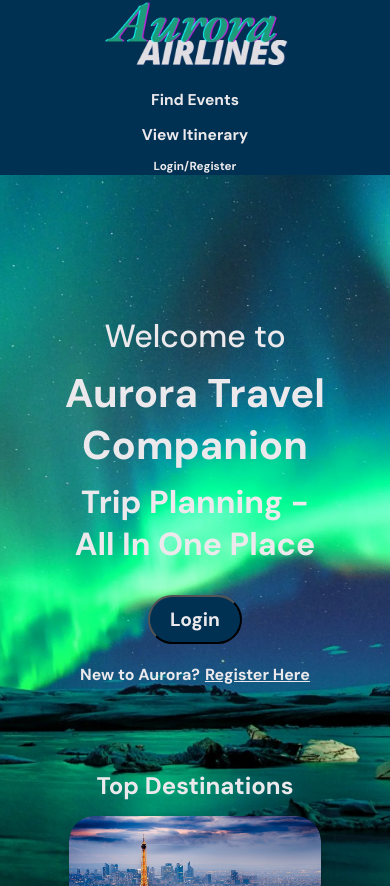
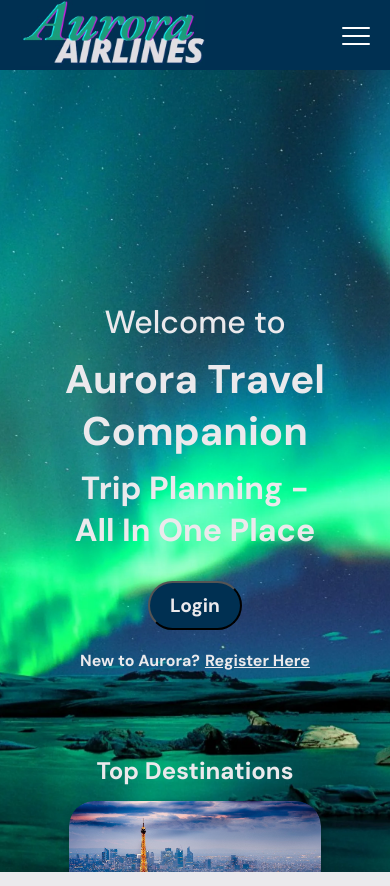
Before and after one commit to charlielang02/aurora-itinerary-app, a React (Vite) app: page / in a window 390 px wide. Built offline with nearby package versions, Linux system fonts and the light colour scheme.

Commit message:
add hamburger menu

```diff
--- /dev/null
+++ b/src/components/HamburgerButton.css
@@ -0,0 +1,63 @@
+:root {
+    --navbar-thickness: 70px;
+    --ham-animation-timing: 200ms ease-in-out;
+    --ham-gap: 6px;
+    --ham-bar-thickness: 2px;
+}
+
+.hamburger {
+    display: none;
+    flex-direction: column;
+    position: absolute;
+    gap: 6px;
+    cursor: pointer;
+    z-index: 999999;
+    right: 20px;
+    top: calc((var(--navbar-thickness) - var(--ham-bar-thickness) * 3 - var(--ham-gap) * 2) / 2);
+}
+
+.hamburger input {
+    display: none;
+    appearance: none;
+    pointer-events: none;
+    outline: none;
+}
+
+.ham_bar1,
+.ham_bar2,
+.ham_bar3 {
+    width: 28px;
+    height: var(--ham-bar-thickness);
+    background-color: white;
+    border-radius: 9999px;
+    margin-bottom: var(--ham-gap);
+}
+
+.ham_bar1,
+.ham_bar3 {
+    transform-origin: center center;
+    transition: transform var(--ham-animation-timing);
+}
+
+.ham_bar2 {
+    transition: width var(--ham-animation-timing), opacity var(--ham-animation-timing);
+}
+
+.hamburger input:checked~.ham_bar1 {
+    transform: translateY(8px) rotate(45deg);
+}
+
+.hamburger input:checked~.ham_bar2 {
+    width: 0;
+    opacity: 0;
+}
+
+.hamburger input:checked~.ham_bar3 {
+    transform: translateY(-8px) rotate(-45deg);
+}
+
+@media (max-width: 768px) {
+    .hamburger {
+        display: inline-block;
+    }
+}
--- /dev/null
+++ b/src/components/HamburgerButton.jsx
@@ -0,0 +1,16 @@
+import './HamburgerButton.css';
+
+const joinClassNames = (...classNames) => classNames.filter(s => s).join(' ');
+
+const HamburgerButton = ({ className, isOpen, onToggle }) => {
+  return (
+    <label className={joinClassNames("hamburger", className, isOpen ? 'open' : '')}>
+      <input type="checkbox" checked={isOpen} onChange={onToggle} />
+      <div className="ham_bar1" />
+      <div className="ham_bar2" />
+      <div className="ham_bar3" />
+    </label>
+  );
+}
+
+export default HamburgerButton;
--- a/src/components/Navbar.css
+++ b/src/components/Navbar.css
@@ -8,7 +8,6 @@
     padding: 0;
     box-sizing: border-box;
     font-family: 'DM Sans', sans-serif !important;
-
 }
 
 body {
@@ -17,15 +16,24 @@
     box-sizing: border-box;
 }
 
+.nav-container {
+    display: flex;
+    align-items: flex-end;
+    flex-direction: column;
+}
+
 /* Navbar Styling */
 .navbar {
-    width: 100%;
-    height: 10vh; /* Takes up top 10% of the screen */
-    background-color: #003052; /* Main color */
+    height: 70px;
+    background-color: #003052;
+    /* Main color */
     display: flex;
-    justify-content: space-between; /* Aligns left, center, and right sections */
-    align-items: center; /* Vertically centers items */
-    padding: 0 20px;
+    justify-content: space-between;
+    /* Aligns left, center, and right sections */
+    align-items: center;
+    /* Vertically centers items */
+    padding-left: 20px;
+    padding-right: 20px;
     position: fixed;
     top: 0;
     left: 0;
@@ -35,14 +43,19 @@
 
 /* Logo Styling */
 .navbar-left .logo-img {
-    max-height: 8vh;  /* Scale logo to 80% of the navbar height */
-    width: auto; /* Maintain aspect ratio */
-    object-fit: contain; /* Ensure the logo fits within the container without distortion */
-    transition: transform 0.3s ease-in-out; /* Smooth transition for scaling */
+    max-height: 8vh;
+    /* Scale logo to 80% of the navbar height */
+    width: auto;
+    /* Maintain aspect ratio */
+    object-fit: contain;
+    /* Ensure the logo fits within the container without distortion */
+    transition: transform 0.3s ease-in-out;
+    /* Smooth transition for scaling */
 }
 
 .navbar-left .logo-img:hover {
-    transform: scale(1.1); /* Increase the size by 10% when hovered */
+    transform: scale(1.1);
+    /* Increase the size by 10% when hovered */
 }
 
 .navbar-left .logo {
@@ -52,14 +65,17 @@
 
 /* Navbar Links */
 
-  .navbar-center, .navbar-right {
+.navbar-center,
+.navbar-right {
     font-family: 'DM Sans', sans-serif;
 }
 
 .navbar-center {
     display: flex;
-    flex-grow: 1; /* Ensures links take up available space and are evenly spaced */
-    justify-content: space-evenly; /* Evenly spaces the links */
+    flex-grow: 1;
+    /* Ensures links take up available space and are evenly spaced */
+    justify-content: space-evenly;
+    /* Evenly spaces the links */
 }
 
 .navbar-center .nav-link {
@@ -72,7 +88,8 @@
 }
 
 .navbar-center .nav-link:hover {
-    background-color: #004573; /* Darker shade on hover */
+    background-color: #004573;
+    /* Darker shade on hover */
     border-radius: 5px;
 }
 
@@ -87,13 +104,17 @@
     color: #ebe9ec;
     font-size: 1.5vw;
     text-decoration: none;
-    padding: 8px 20px;
     border-radius: 5px;
     line-height: 1;
 }
 
+.nav-link {
+    padding: 8px 20px;
+}
+
 .navbar-right .nav-link:hover {
-    background-color: #004573; /* Darker shade on hover */
+    background-color: #004573;
+    /* Darker shade on hover */
     border-radius: 5px;
     cursor: pointer;
 }
@@ -106,28 +127,47 @@
 /* Responsive styles for smaller screens */
 @media (max-width: 768px) {
     .navbar {
+        padding-right: calc(28px * 2 + 20px);
+        /* 2x the hamburger width plus 20px */
+    }
+
+    .navbar-center,
+    .navbar-right {
+        display: none;
+    }
+
+    .hamburger[class*="open"]~.navbar .navbar-center {
+        display: initial;
+        margin-top: 20px;
+    }
+
+    .hamburger[class*="open"]~.navbar .navbar-right {
+        display: initial;
+        padding: 8px 20px;
+    }
+
+    .hamburger[class*="open"]~ .navbar {
         flex-direction: column;
         align-items: center;
-      padding: 0px;
+        padding: 20px;
         height: auto;
     }
 
-    /* Stack links in navbar-center vertically */
-    .navbar-center {
+    .hamburger[class*="open"]~.navbar .navbar-center {
+        display: flex;
         flex-direction: column;
         align-items: center;
-      margin-top: 10px;
     }
 
-  .navbar-left .logo-img {
-    max-height: 8vh /* Adjust logo size for smaller screens */
+    .hamburger[class*="open"]~.navbar .navbar-left .logo-img {
+        max-height: 8vh;
     }
 
-  .navbar-center .nav-link {
-    font-size: 4vw; /* Adjust font size for smaller screens */
+    .hamburger[class*="open"]~.navbar .navbar-center .nav-link {
+        font-size: 4vw;
     }
 
-    .navbar-right .nav-link {
-        font-size: 3vw; /* Adjust font size for smaller screens */
+    .hamburger[class*="open"]~.navbar .navbar-right .nav-link {
+        font-size: 4vw;
     }
 }
--- a/src/components/Navbar.jsx
+++ b/src/components/Navbar.jsx
@@ -3,11 +3,16 @@ import { Link } from 'react-router-dom';
 import { useState } from 'react';
 import './Navbar.css';
 import LoginDropdown from './LoginDropdown';
+import useBoolean from '../hooks/UseBoolean';
+import HamburgerButton from './HamburgerButton';
 
 const Navbar = ({ isLoggedIn, isOrganizer, setLoggedIn, setIsOrganizer }) => {
   const [showLoginDropdown, setShowLoginDropdown] = useState(false);
+  const { value: isHamburgerOpen, toggle: toggleHamburger, setFalse: closeHamburger } = useBoolean(false);
 
   return (
+    <div className="nav-container">
+      <HamburgerButton className="hamburger" isOpen={isHamburgerOpen} onToggle={toggleHamburger} />
       <nav className="navbar">
         <div className="navbar-left">
           <Link to="/" className="logo">
@@ -48,6 +53,7 @@ const Navbar = ({ isLoggedIn, isOrganizer, setLoggedIn, setIsOrganizer }) => {
           )}
         </div>
       </nav>
+    </div>
   );
 };
 
--- /dev/null
+++ b/src/hooks/UseBoolean.jsx
@@ -0,0 +1,26 @@
+import { useState } from 'react';
+
+const useBoolean = (initialValue) => {
+  const [value, setValue] = useState(initialValue);
+
+  const toggle = () => {
+    setValue(prevValue => !prevValue);
+  }
+
+  const setTrue = () => {
+    setValue(true);
+  }
+
+  const setFalse = () => {
+    setValue(false);
+  }
+
+  return {
+    value,
+    toggle,
+    setTrue,
+    setFalse
+  };
+}
+
+export default useBoolean;
--- a/src/pages/LandingPage.css
+++ b/src/pages/LandingPage.css
@@ -32,7 +32,7 @@ body {
     color: #ebe9ec; /* Text color */
     text-align: center; /* Center-align text */
     padding: 20px;
-    margin-top: 10vh;
+    margin-top: 70px;
     box-sizing: border-box;
   }
 
--- a/src/styles/eventdetails.module.css
+++ b/src/styles/eventdetails.module.css
@@ -1,5 +1,3 @@
-/* TODO: Move navbar, default page styling to separate css files */
-
 :root {
   --navbar-thickness: 72px;
   --primary-clr: #003052;
@@ -14,24 +12,12 @@ h1 {
   font-weight: 500;
 }
 
-.nav {
-  position: fixed;
-  z-index: 9999;
-  width: 100%;
-  height: var(--navbar-thickness);
-  background: var(--primary-clr);
-}
-
 .shadow_bottom {
   box-shadow:
     0 1px 1px var(--box-shadow-color),
     0 2px 2px var(--box-shadow-color),
     0 4px 4px var(--box-shadow-color),
     0 8px 8px var(--box-shadow-color)
-}
-
-body {
-  background: #EBE9EC;
 }
 
 .page_content {
```
Lines whose indentation alone changed are shown as unchanged.
